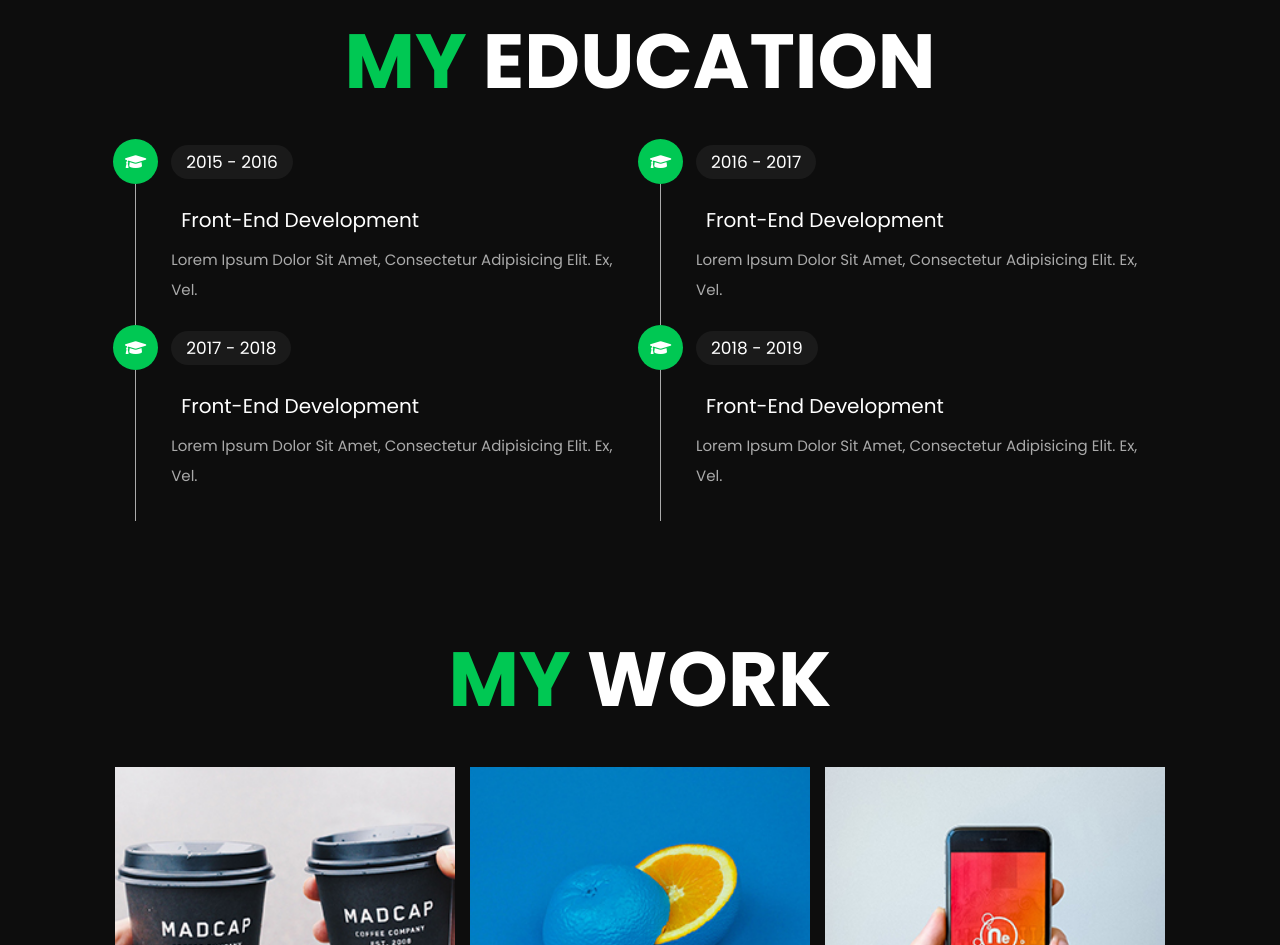
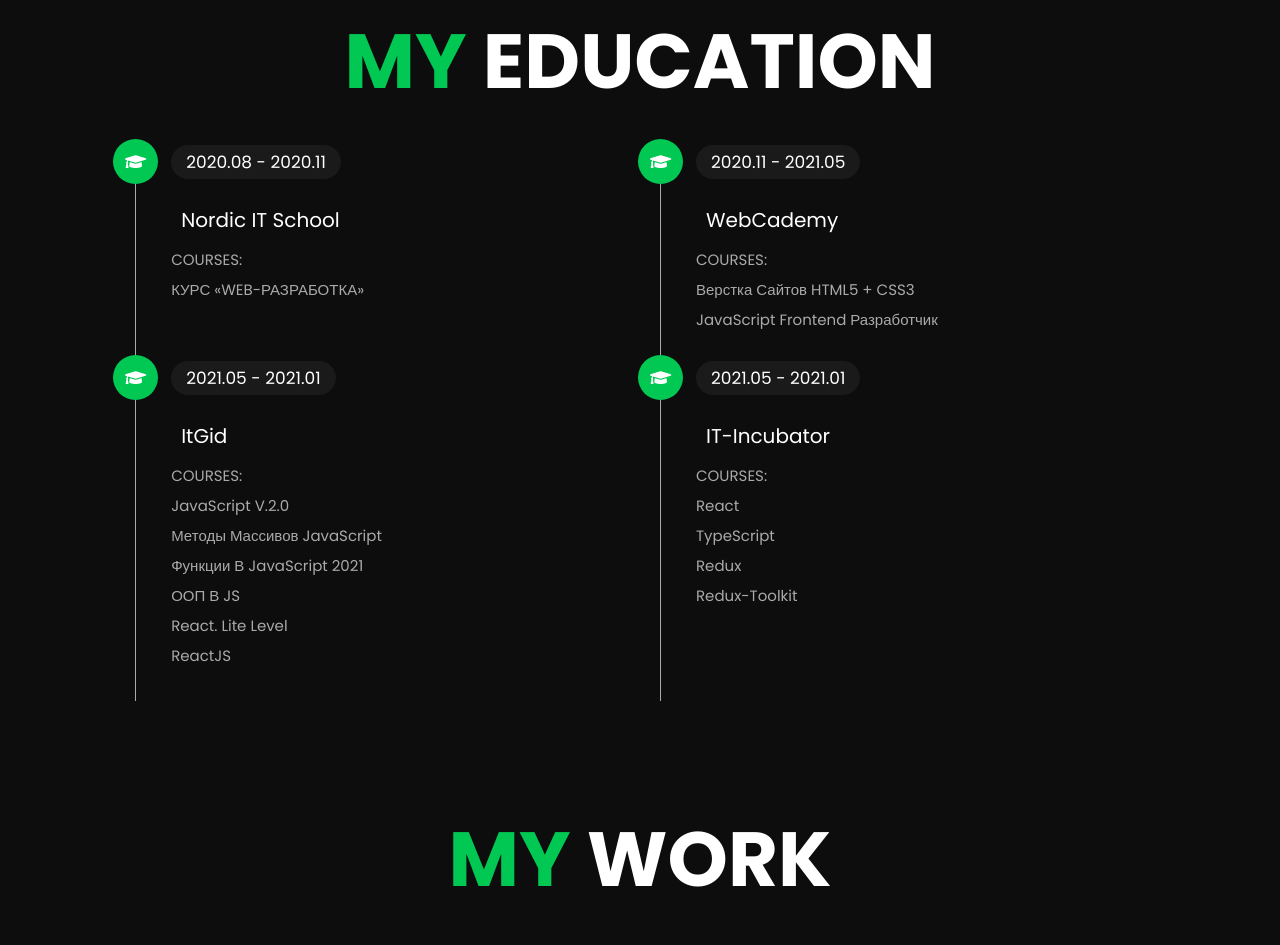
Before and after one commit to Mahoney-hub/my-portfolio, a plain HTML site: page index.html in a window 1280 px wide. Shown: the part 1991-2936 px from the top of the page. Drawn offline with Linux system fonts and the light colour scheme.

Commit message:
changed section my-education

```diff
--- a/index.html
+++ b/index.html
@@ -169,30 +169,43 @@
 
         <div class="box">
             <i class="fas fa-graduation-cap"></i>
-            <span>2015 - 2016</span>
-            <h3>front-end development</h3>
-            <p>Lorem ipsum dolor sit amet, consectetur adipisicing elit. Ex, vel.</p>
+            <span>2020.08 - 2020.11</span>
+            <h3>Nordic IT School</h3>
+            <p>COURSES:</p>
+            <p>КУРС «WEB-РАЗРАБОТКА»</p>
         </div>
 
         <div class="box">
             <i class="fas fa-graduation-cap"></i>
-            <span>2016 - 2017</span>
-            <h3>front-end development</h3>
-            <p>Lorem ipsum dolor sit amet, consectetur adipisicing elit. Ex, vel.</p>
+            <span>2020.11 - 2021.05</span>
+            <h3>WebCademy</h3>
+            <p>COURSES:</p>
+            <p>Верстка сайтов HTML5 + CSS3</p>
+            <p>JavaScript frontend разработчик</p>
         </div>
 
         <div class="box">
             <i class="fas fa-graduation-cap"></i>
-            <span>2017 - 2018</span>
-            <h3>front-end development</h3>
-            <p>Lorem ipsum dolor sit amet, consectetur adipisicing elit. Ex, vel.</p>
+            <span>2021.05 - 2021.01</span>
+            <h3>ItGid</h3>
+            <p>COURSES:</p>
+            <p>JavaScript v.2.0</p>
+            <p>Методы массивов JavaScript</p>
+            <p>Функции в JavaScript 2021</p>
+            <p>ООП в JS</p>
+            <p>React. Lite Level</p>
+            <p>ReactJS</p>
         </div>
 
         <div class="box">
             <i class="fas fa-graduation-cap"></i>
-            <span>2018 - 2019</span>
-            <h3>front-end development</h3>
-            <p>Lorem ipsum dolor sit amet, consectetur adipisicing elit. Ex, vel.</p>
+            <span>2021.05 - 2021.01</span>
+            <h3>IT-incubator</h3>
+            <p>COURSES:</p>
+            <p>React</p>
+            <p>TypeScript</p>
+            <p>Redux</p>
+            <p>Redux-Toolkit</p>
         </div>
 
     </div>
```
